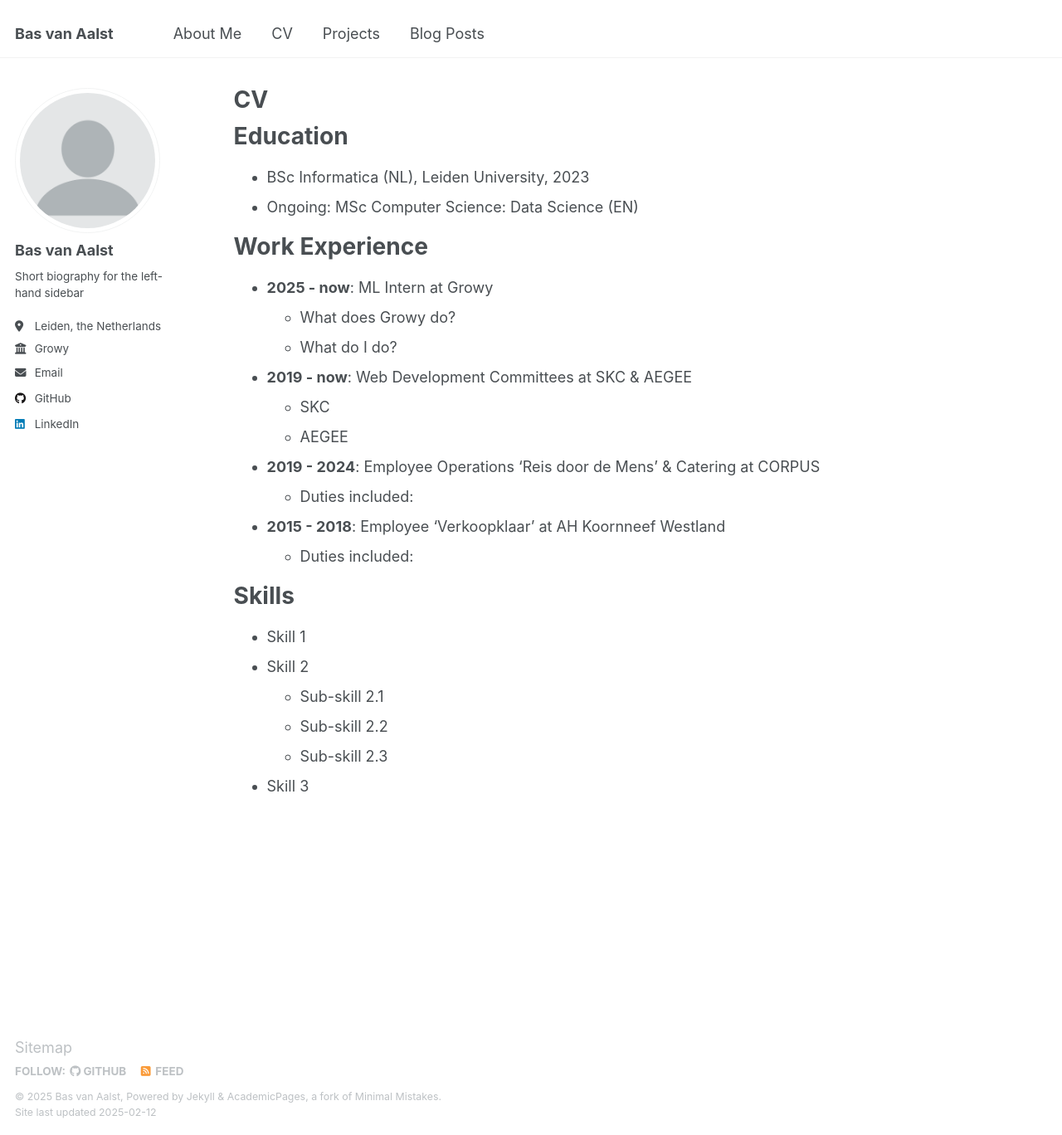
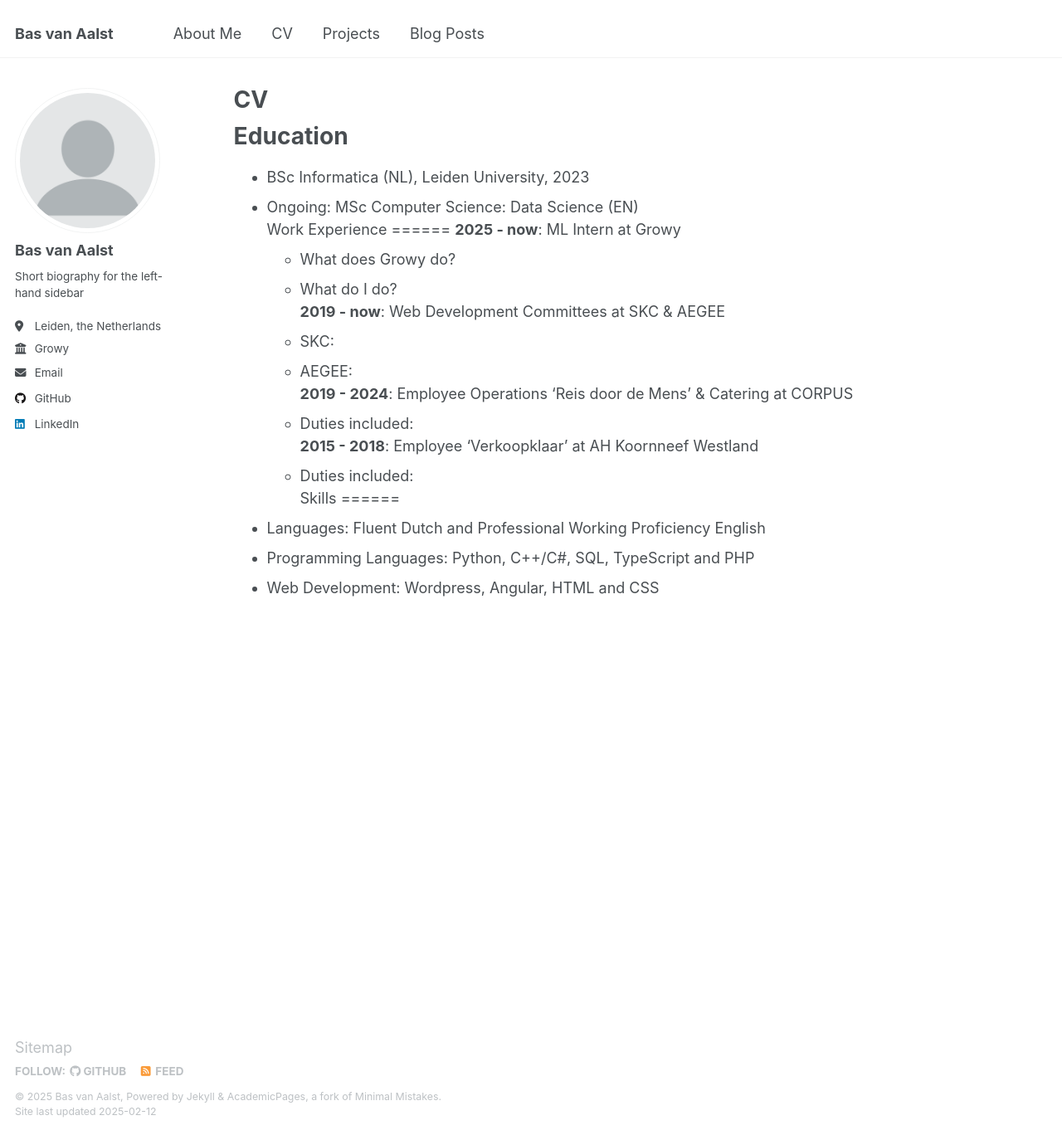
Before and after one commit to basvanaalst/basvanaalst.github.io, a Jekyll site: the page built from _pages/cv.md, in a window 1280 px wide and 1368 px high. Shown: the whole window at 83% size. Built offline with Jekyll 4.4.1, drawn with Linux system fonts in a browser that asks for light colours.

Commit message:
small edit

```diff
--- a/_pages/cv.md
+++ b/_pages/cv.md
@@ -13,28 +13,25 @@ Education
 ======
 * BSc Informatica (NL), Leiden University, 2023
 * Ongoing: MSc Computer Science: Data Science (EN)
-
+\
 Work Experience
 ======
-* **2025 - now**: ML Intern at Growy
+**2025 - now**: ML Intern at Growy
   * What does Growy do?
   * What do I do?
-
-* **2019 - now**: Web Development Committees at SKC & AEGEE
-  * SKC
-  * AEGEE
-
-* **2019 - 2024**: Employee Operations 'Reis door de Mens' & Catering at CORPUS
+\
+**2019 - now**: Web Development Committees at SKC & AEGEE
+  * SKC:
+  * AEGEE:
+\
+**2019 - 2024**: Employee Operations 'Reis door de Mens' & Catering at CORPUS
   * Duties included:
-
-* **2015 - 2018**: Employee 'Verkoopklaar' at AH Koornneef Westland
+\
+**2015 - 2018**: Employee 'Verkoopklaar' at AH Koornneef Westland
   * Duties included:
-
+\
 Skills
 ======
-* Skill 1
-* Skill 2
-  * Sub-skill 2.1
-  * Sub-skill 2.2
-  * Sub-skill 2.3
-* Skill 3
+* Languages: Fluent Dutch and Professional Working Proficiency English
+* Programming Languages: Python, C++/C#, SQL, TypeScript and PHP
+* Web Development: Wordpress, Angular, HTML and CSS
```
